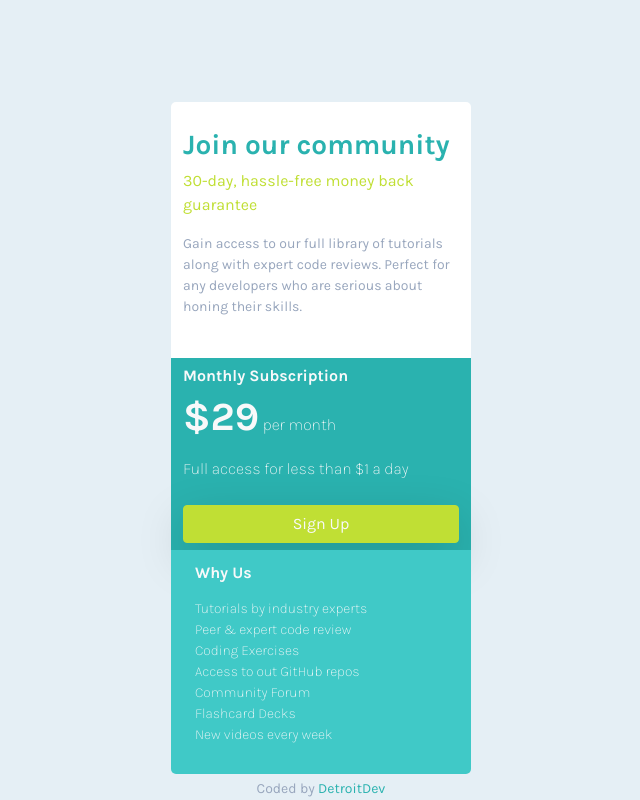
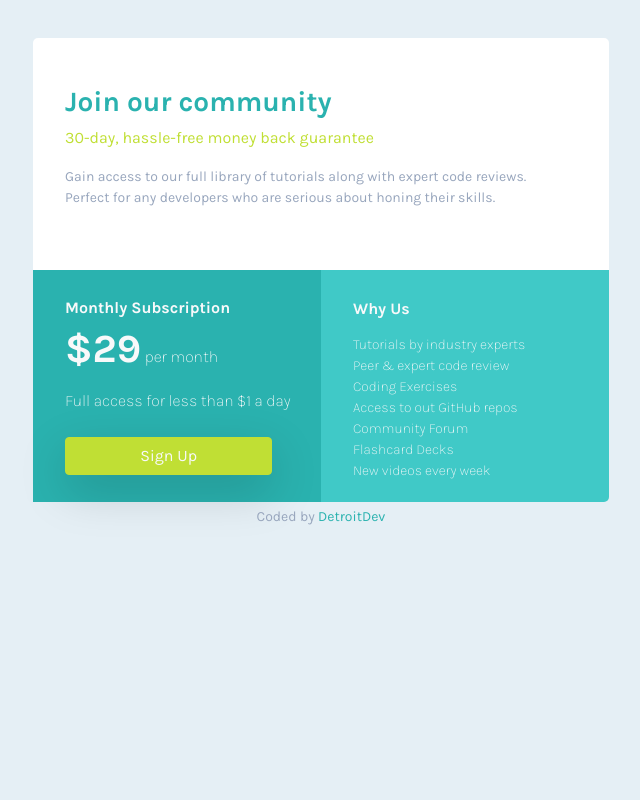
Before and after one commit to erickwalker1/Price-Grid-Component, a plain HTML site: page index.html in a window 1280 px wide. Shown: the whole page, without its empty margins (319-959 px from the left). Drawn offline with nearby package versions, Linux system fonts and the light colour scheme.

Commit message:
Styling & Queries

```diff
--- /dev/null
+++ b/css/queries.css
@@ -0,0 +1,46 @@
+@media screen and (min-width: 768px) {
+  main {
+    margin: 0 auto;
+    max-width: 36rem;
+
+    display: grid;
+    grid-template-rows: repeat(2, 1fr);
+    grid-template-columns: repeat(2, 1fr);
+    grid-template-areas:
+      "one one"
+      "two three";
+  }
+
+  .container {
+    min-width: 100%;
+  }
+
+  .one {
+    grid-area: one;
+    max-height: 14.5rem;
+  }
+
+  .two {
+    grid-area: two;
+  }
+
+  .three {
+    grid-area: three;
+    padding-top: 1.5rem;
+    border-radius: 0 0 5px 0;
+  }
+
+  .one,
+  .two,
+  .three {
+    padding-left: 2rem;
+  }
+
+  .one-text {
+    max-width: 90%;
+  }
+
+  .btn {
+    max-width: 85%;
+  }
+}
--- a/style.css
+++ b/css/style.css
@@ -7,7 +7,8 @@
 body {
   color: hsl(218, 22%, 67%);
   height: 100vh;
-  padding: 8%;
+  padding: 3%;
+  overflow: hidden;
   font-family: "Karla", sans-serif;
   background-color: hsl(204, 43%, 93%);
 }
@@ -22,12 +23,13 @@ main {
 .container {
   display: flex;
   max-width: 18.75rem;
+  padding-left: 1.25rem;
   flex-direction: column;
   justify-content: center;
 }
 
 .one {
-  min-height: 16rem;
+  height: 16rem;
   border-radius: 5px 5px 0 0;
   background-color: white;
 }
@@ -50,7 +52,7 @@ main {
   color: hsl(179, 62%, 43%);
 }
 
-.one-text {
+.one-heading-text {
   color: hsl(71, 73%, 54%);
 }
 
@@ -74,3 +76,7 @@ a {
   color: hsl(179, 62%, 43%);
   text-decoration: none;
 }
+
+a:hover {
+  color: hsl(179, 56%, 52%);
+}
--- a/index.html
+++ b/index.html
@@ -27,7 +27,8 @@
     />
 
     <!-- Stylesheet -->
-    <link rel="stylesheet" href="./style.css" />
+    <link rel="stylesheet" href="./css/style.css" />
+    <link rel="stylesheet" href="./css/queries.css">
 
     <title>Frontend Mentor | Single Price Grid Component</title>
   </head>
@@ -36,9 +37,9 @@
       <div class="container one">
         <h3 class="one-heading fw-bolder">Join our community</h3>
 
-        <p class="one-text">30-day, hassle-free money back guarantee</p>
+        <p class="one-heading-text">30-day, hassle-free money back guarantee</p>
 
-        <p class="small">
+        <p class="one-text small">
           Gain access to our full library of tutorials along with expert code
           reviews. Perfect for any developers who are serious about honing their
           skills.
```
